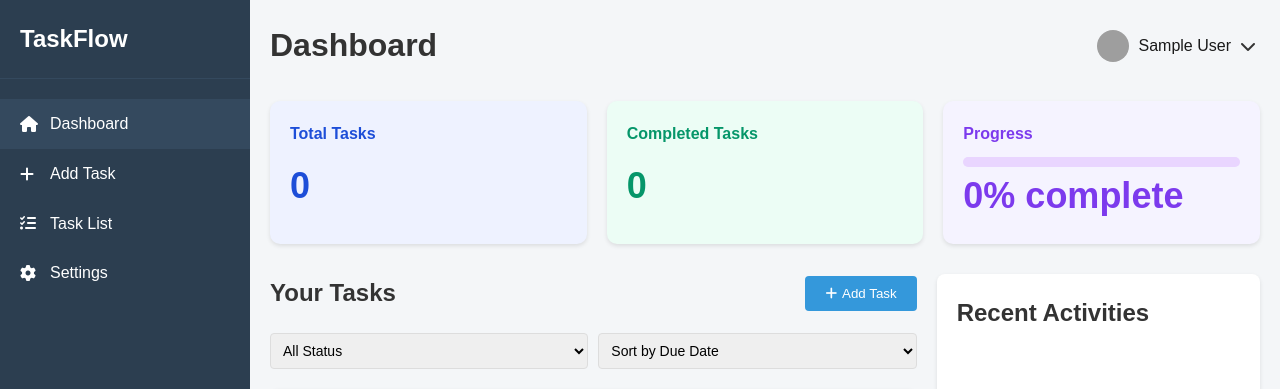
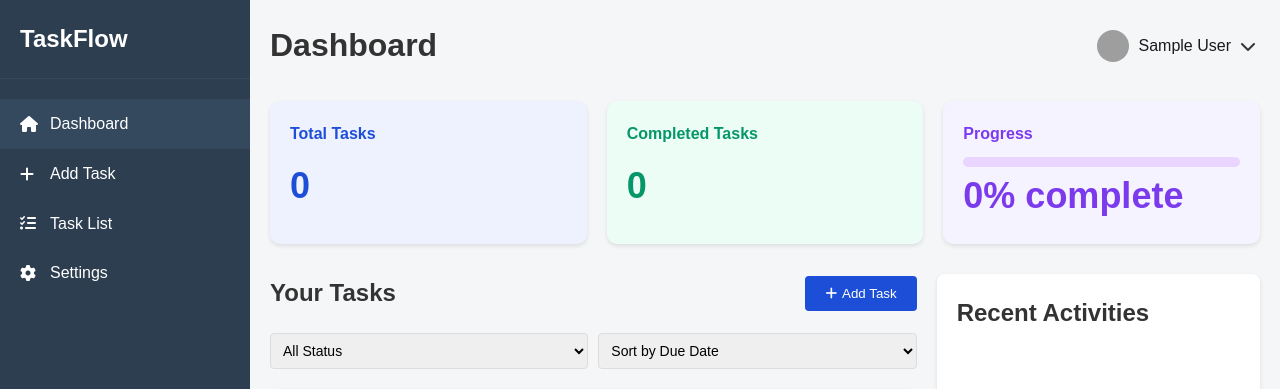
Before and after one commit to abdikadirqulle/Taskflow, a PHP site: page / in a window 1280 px wide. Shown: the top 389 px of the page. Run offline with PHP 8.4, Linux system fonts and the light colour scheme; the visitor is signed in with stand-in values (Sample User, id 1); data that the repository does not hold is empty; grey boxes are pictures that could not be loaded.

Commit message:
some style

```diff
--- a/css/style.css
+++ b/css/style.css
@@ -210,7 +210,7 @@ body {
 }
 
 .add-task-btn {
-    background-color: #3498db;
+    background-color: #1D4ED8;
     color: #fff;
     border: none;
     padding: 10px 20px;
```
